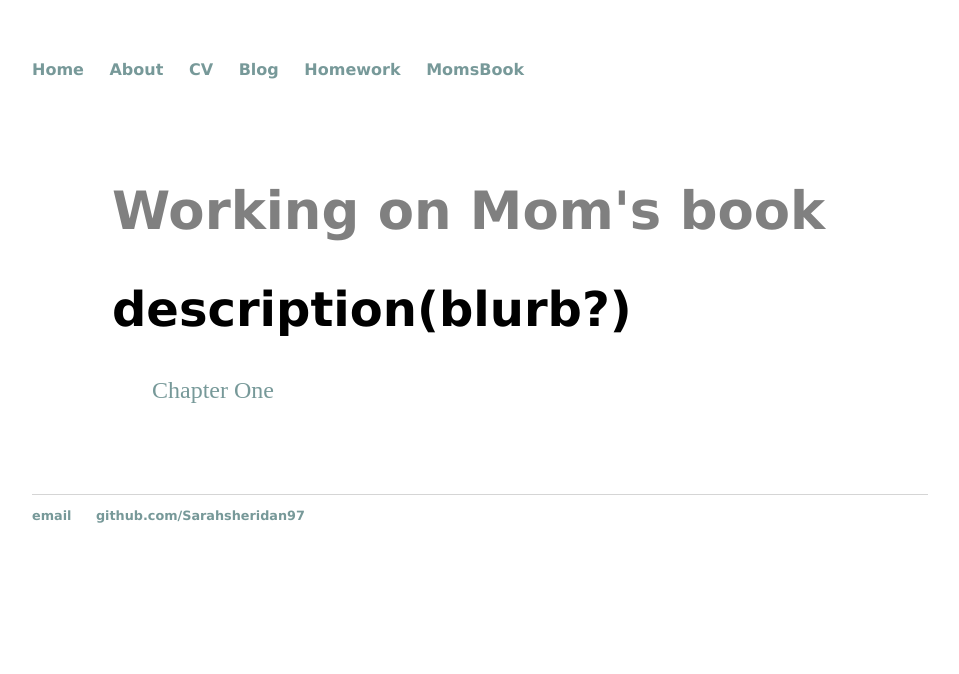
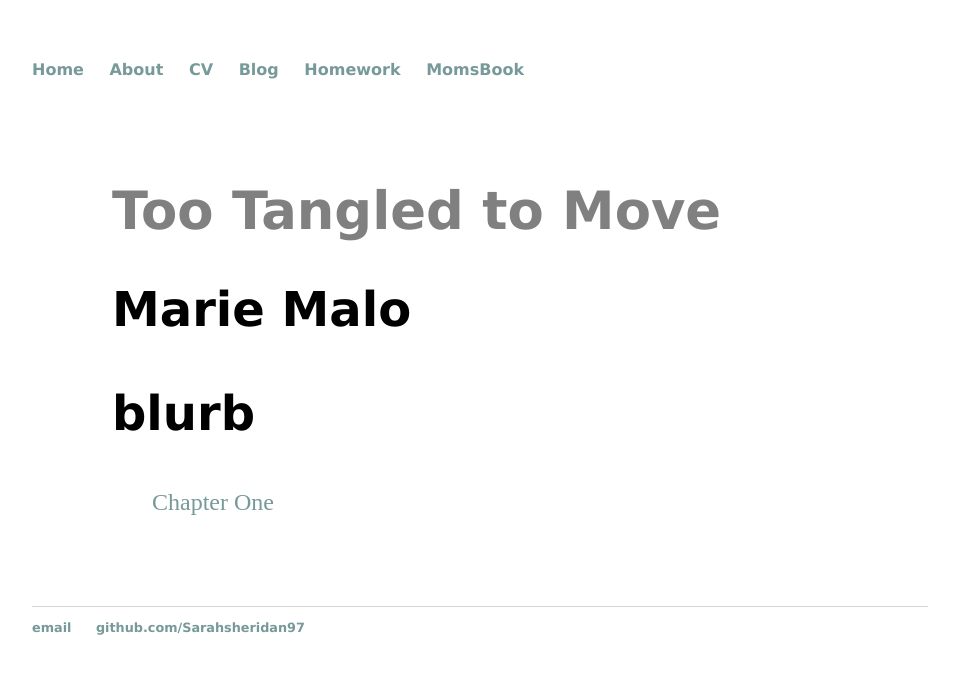
Before and after one commit to Sarahsheridan97/sarahsheridan97.github.io, a Jekyll site: the page built from mombook/index.html, in a window 1280 px wide. Shown: the top 674 px of the page, without its empty margins (160-1119 px from the left). Built offline with Jekyll 4.4.1, drawn with Linux system fonts in a browser that asks for light colours.

Commit message:
Create index.html

```diff
--- a/mombook/index.html
+++ b/mombook/index.html
@@ -1,11 +1,13 @@
 ---
 layout: default
-title: "Working on Mom's book"
-description: "description(blurb?)"
+title: "Too Tangled to Move"
+description: "Marie Malo"
+blurb: "blurb"
 date: 2022-02-10
 ---
 <h1>{{ page.title }}</h1>
 <h2>{{ page.description }}</h2>
+<h3>{{ page.blurb }} </h3>
 <ul class="posts">
 <li><a href="/mombook/momtangled.xml">Chapter One</a></li>
 </ul>
```
